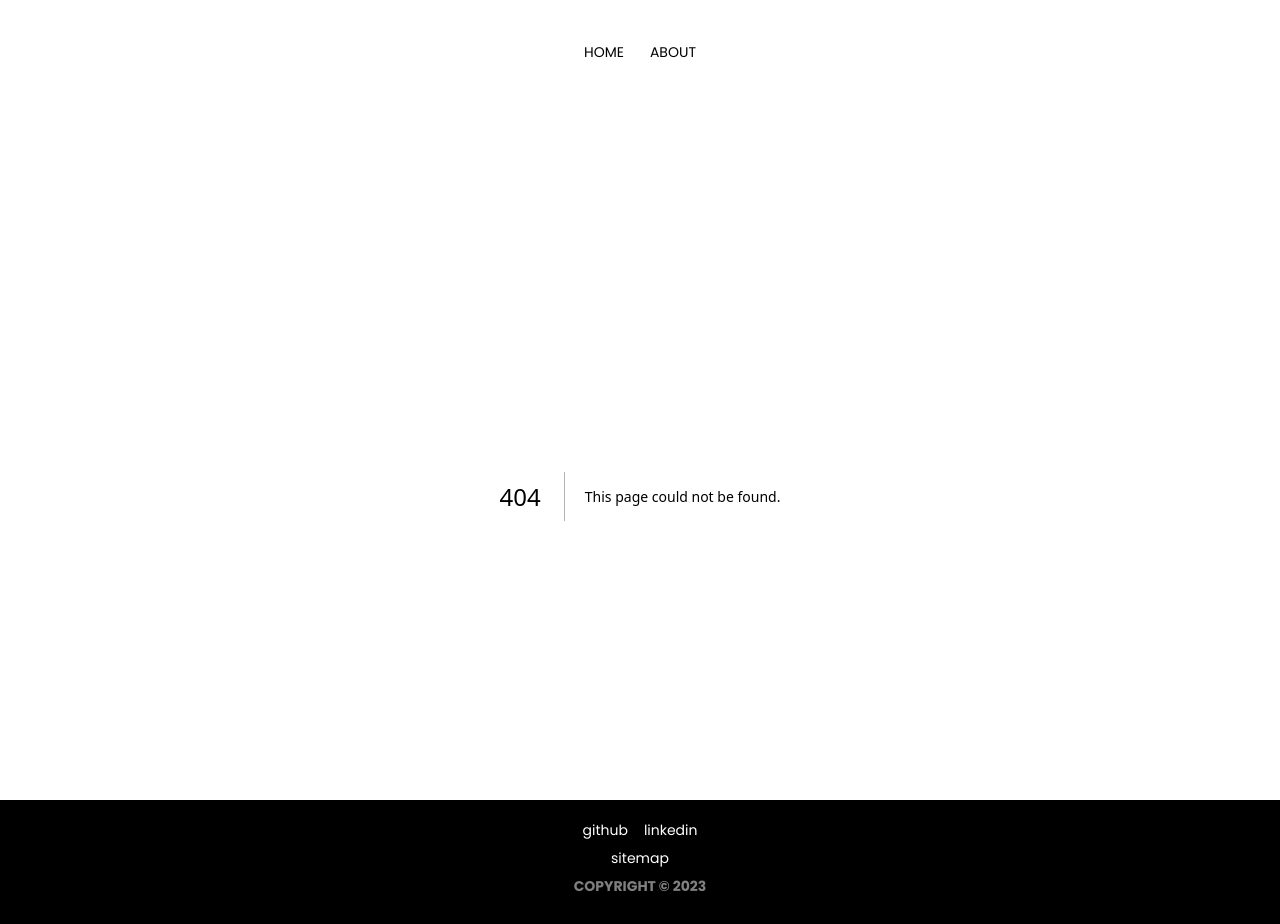
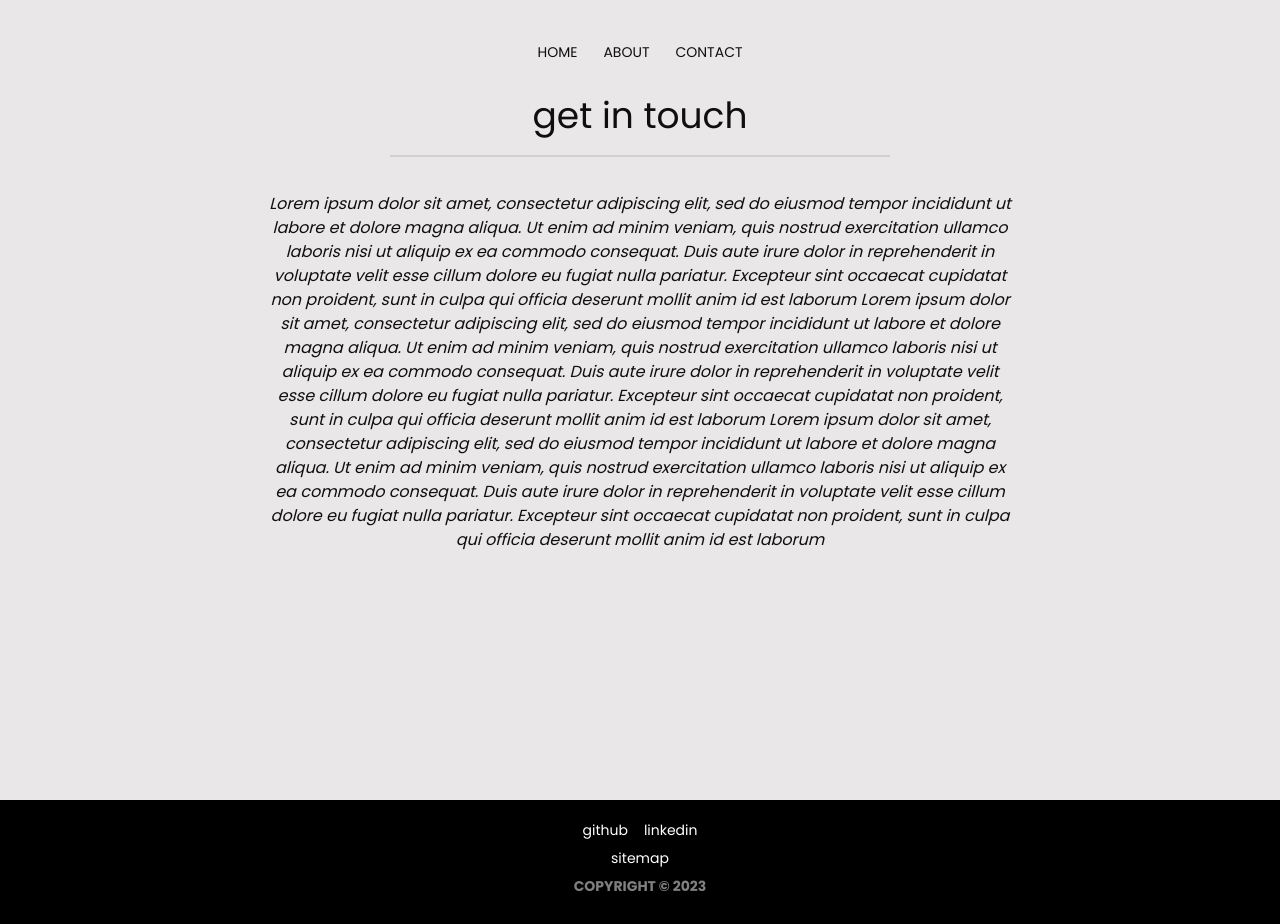
Before and after one commit to judegiordano/judegiordano.com, a Next.js app: page /contact in a window 1280 px wide. Before the commit this address had no page. Built offline with nearby package versions, Linux system fonts and the light colour scheme.

Commit message:
Contact Page

```diff
--- a/app/about/page.tsx
+++ b/app/about/page.tsx
@@ -1,12 +1,13 @@
 import React from 'react'
 
 import { Divider } from '@ui/Divider'
+import { baseMetaData } from '@lib/config'
 
 export const metadata = {
-	title: 'Jude Giordano | About'
+	title: `${baseMetaData.title} | About`
 }
 
-export default function AboutPage() {
+export default function Page() {
 	return (
 		<div className='px-5'>
 			<div className="max-w-[700px] m-auto">
--- /dev/null
+++ b/app/contact/page.tsx
@@ -0,0 +1,24 @@
+import React from 'react'
+
+import { Divider } from '@ui/Divider'
+import { baseMetaData } from '@lib/config'
+
+export const metadata = {
+	title: `${baseMetaData.title} | About`
+}
+
+export default function Page() {
+	return (
+		<div className='px-5'>
+			<div className="max-w-[700px] m-auto">
+				<h1 className="text-4xl mobile:text-[25px]">get in touch</h1>
+			</div>
+			<Divider />
+			<p className="max-w-[750px] m-auto pt-4 italic">
+				Lorem ipsum dolor sit amet, consectetur adipiscing elit, sed do eiusmod tempor incididunt ut labore et dolore magna aliqua. Ut enim ad minim veniam, quis nostrud exercitation ullamco laboris nisi ut aliquip ex ea commodo consequat. Duis aute irure dolor in reprehenderit in voluptate velit esse cillum dolore eu fugiat nulla pariatur. Excepteur sint occaecat cupidatat non proident, sunt in culpa qui officia deserunt mollit anim id est laborum
+				Lorem ipsum dolor sit amet, consectetur adipiscing elit, sed do eiusmod tempor incididunt ut labore et dolore magna aliqua. Ut enim ad minim veniam, quis nostrud exercitation ullamco laboris nisi ut aliquip ex ea commodo consequat. Duis aute irure dolor in reprehenderit in voluptate velit esse cillum dolore eu fugiat nulla pariatur. Excepteur sint occaecat cupidatat non proident, sunt in culpa qui officia deserunt mollit anim id est laborum
+				Lorem ipsum dolor sit amet, consectetur adipiscing elit, sed do eiusmod tempor incididunt ut labore et dolore magna aliqua. Ut enim ad minim veniam, quis nostrud exercitation ullamco laboris nisi ut aliquip ex ea commodo consequat. Duis aute irure dolor in reprehenderit in voluptate velit esse cillum dolore eu fugiat nulla pariatur. Excepteur sint occaecat cupidatat non proident, sunt in culpa qui officia deserunt mollit anim id est laborum
+			</p>
+		</div>
+	)
+}
--- a/app/page.tsx
+++ b/app/page.tsx
@@ -1,12 +1,13 @@
 import React from 'react'
 
 import backdrop from '../public/san-fran.webp'
+import { baseMetaData } from '@lib/config'
 
 export const metadata = {
-	title: 'Jude Giordano | Home'
+	title: `${baseMetaData.title} | Home`
 }
 
-export default function HomePage() {
+export default function Page() {
 	return (
 		<div className='h-screen bg-center bg-cover' style={{ backgroundImage: `url(${backdrop.src})` }}>
 			<div className='text-center'>
--- a/ui/layout/NavBar.tsx
+++ b/ui/layout/NavBar.tsx
@@ -6,6 +6,7 @@ export const NavBar = async () => {
 		<div className='pb-5 text-center pt-7 bg-none'>
 			<Link className='px-3 font-normal btn btn-ghost' href="/">home</Link>
 			<Link className='px-3 font-normal btn btn-ghost' href="/about">about</Link>
+			<Link className='px-3 font-normal btn btn-ghost' href="/contact">contact</Link>
 		</div>
 	)
 }
```
